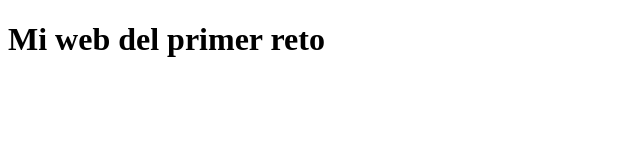
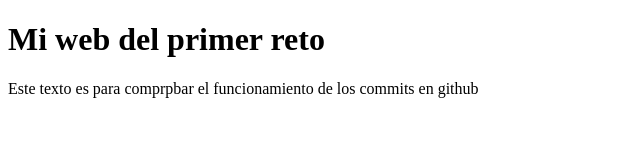
Before and after one commit to Adrii-0906/MiPrimerReto, a plain HTML site: page index.html in a window 1280 px wide. Shown: the whole page, without its empty margins (0-640 px from the left). Drawn offline with Linux system fonts and the light colour scheme.

Commit message:
Estos son los cambios q he hecho nuevamente

```diff
--- a/index.html
+++ b/index.html
@@ -7,5 +7,6 @@
 </head>
 <body>
     <h1>Mi web del primer reto</h1>
+    <p>Este texto es para comprpbar el funcionamiento de los commits en github</p>
 </body>
 </html>
```
